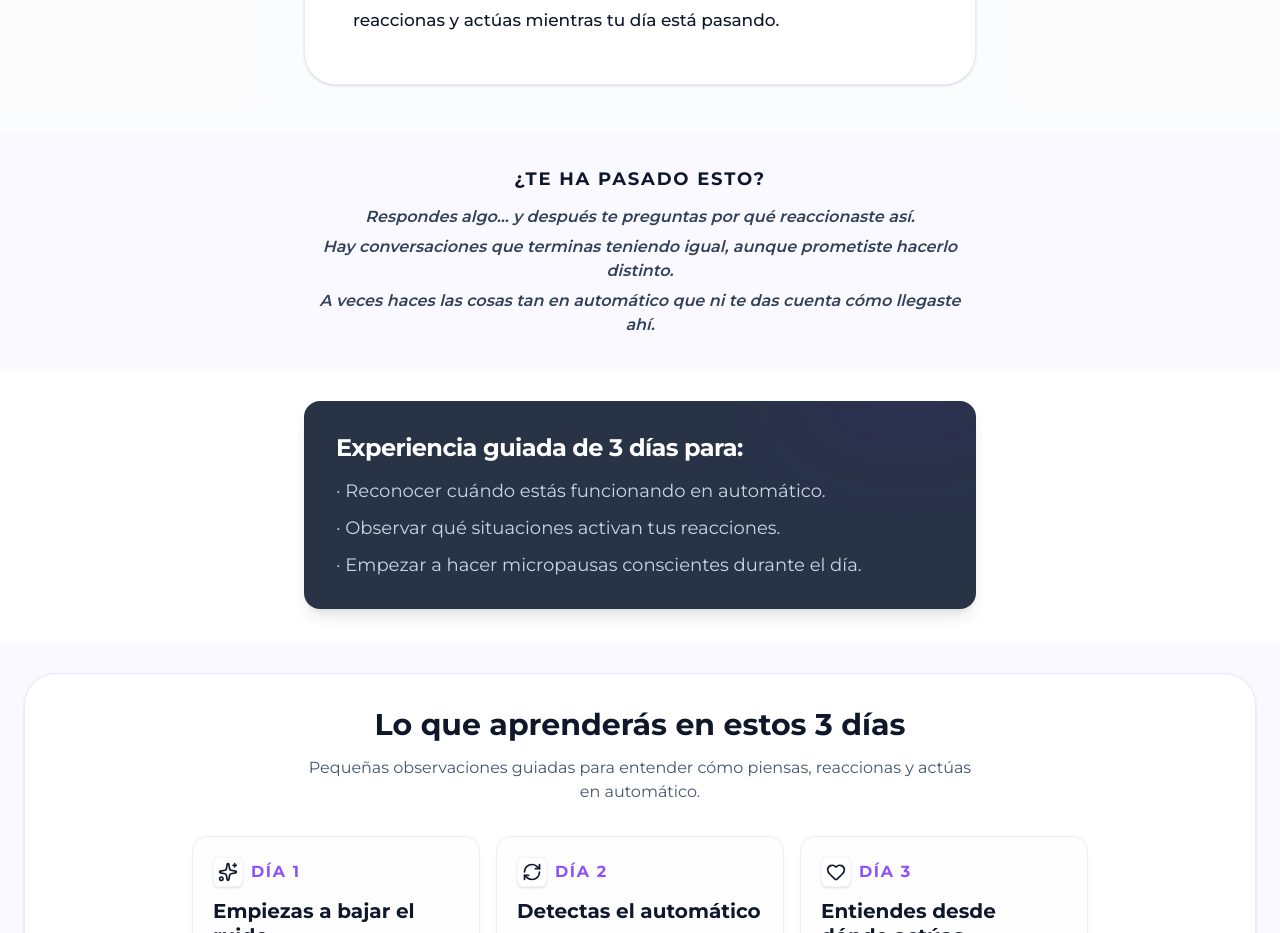
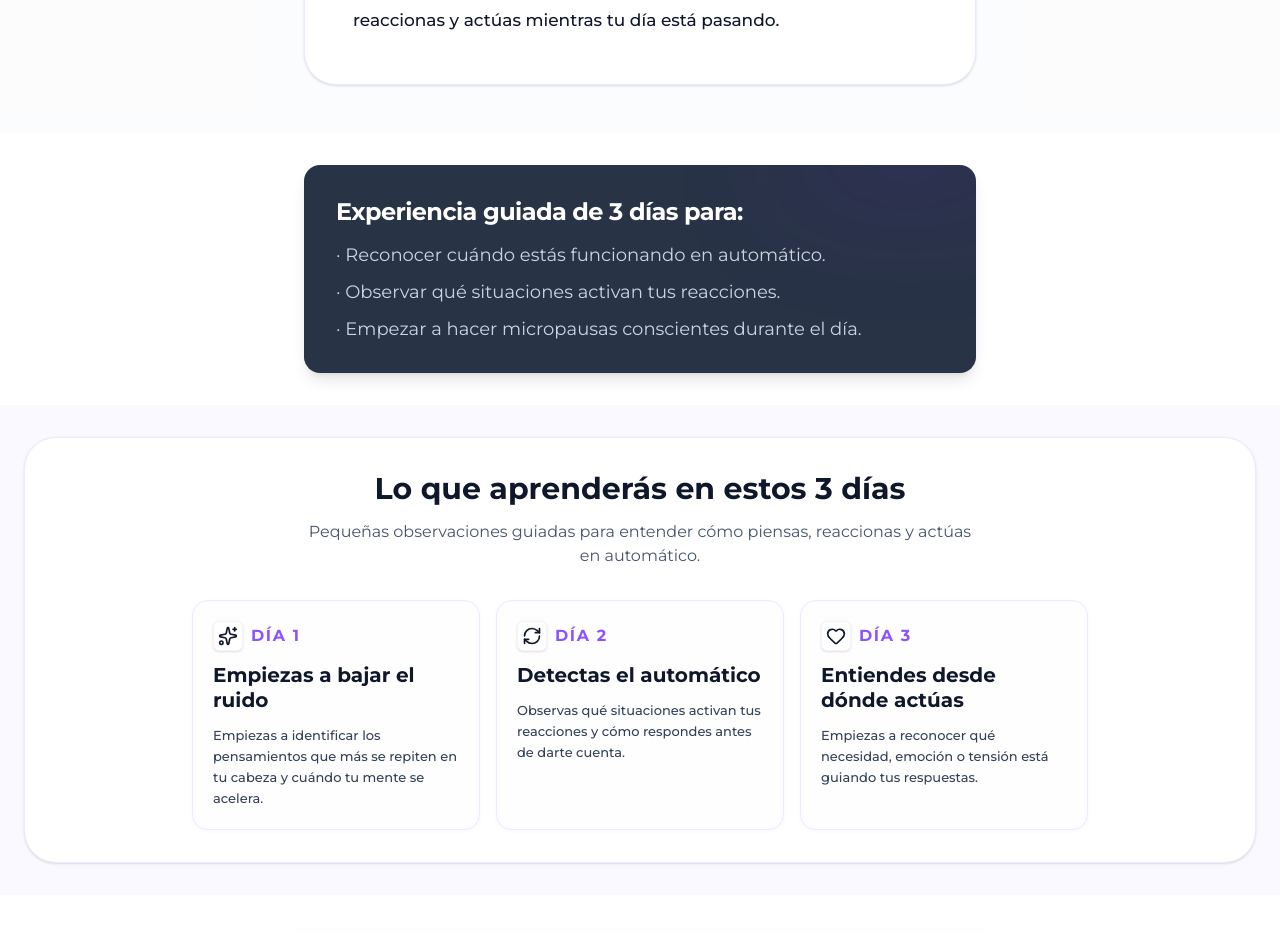
Before and after one commit to cursossolange/despierta-72h, a React (Vite) app: page / in a window 1280 px wide. Shown: the part 2180-3113 px from the top of the page. Built offline with nearby package versions, Linux system fonts and the light colour scheme; no server answers.

Commit message:
Update LandingPage.tsx

```diff
--- a/src/components/LandingPage.tsx
+++ b/src/components/LandingPage.tsx
@@ -298,17 +298,6 @@ export default function LandingPage({ onPurchase }: LandingPageProps) {
 </div>
 </div>
 </section>
-      {/* ¿Te ha pasado esto? Section (Compacta) */}
-      <section className="py-8 bg-violet-50/50">
-        <div className="container mx-auto px-6 text-center">
-          <h2 className="text-base md:text-lg font-black text-slate-900 mb-3 uppercase tracking-[0.1em]">¿Te ha pasado esto?</h2>
-          <div className="max-w-2xl mx-auto space-y-1.5 text-slate-700 font-semibold italic">
-           <p className="text-sm md:text-base">Respondes algo… y después te preguntas por qué reaccionaste así.</p>
-<p className="text-sm md:text-base">Hay conversaciones que terminas teniendo igual, aunque prometiste hacerlo distinto.</p>
-<p className="text-sm md:text-base">A veces haces las cosas tan en automático que ni te das cuenta cómo llegaste ahí.</p>
-          </div>
-        </div>
-      </section>
 
 
 {/* Emotional Bridge Section (Compacta) */}
```
